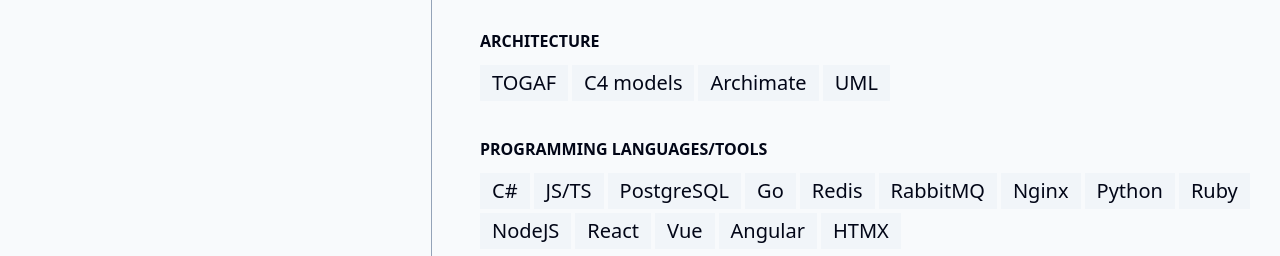
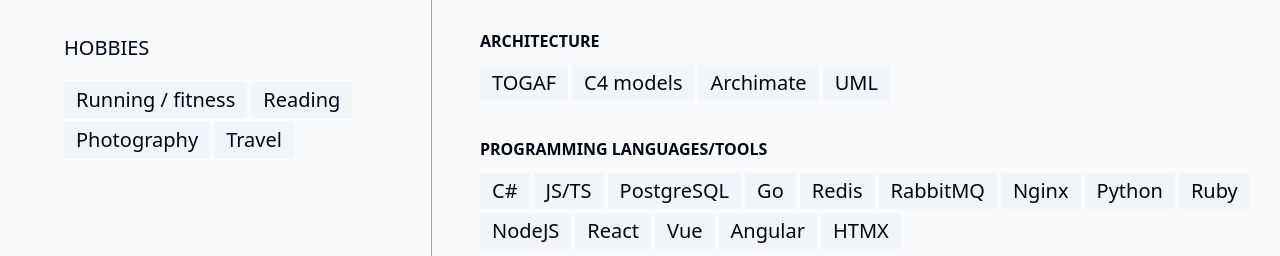
Before and after one commit to paulkamer/paulkamer.nl, an Eleventy site: page src/index.njk in a window 1280 px wide. Shown: the part 544-800 px from the top of the page. Built offline with nearby package versions, Linux system fonts and the light colour scheme; Eleventy itself is replaced by a stand-in of ours; files that its build step writes are made by us from their sources.

Commit message:
add hobbies

```diff
--- a/src/_data/author.json
+++ b/src/_data/author.json
@@ -154,5 +154,11 @@
         "year": "2021",
         "link": "https://www.credly.com/badges/9ba87db8-82ce-4bf6-bc78-aef0e999e05f"
       }
+    ],
+    "hobbies": [
+      { "name": "Running / fitness" },
+      { "name": "Reading" },
+      { "name": "Photography" },
+      { "name": "Travel" }
     ]
   }
--- a/src/_includes/partials/_aside.njk
+++ b/src/_includes/partials/_aside.njk
@@ -27,5 +27,7 @@
           </svg></span><span class="font-bold py-1 px-3 text-lg">{{ author.location }}</span></div>
     </div>
     {% include "partials/_connect.njk" %}
+
+    {% include "partials/_hobbies.njk" %}
   </div>
 </aside>
--- /dev/null
+++ b/src/_includes/partials/_hobbies.njk
@@ -0,0 +1,8 @@
+<h3 class="font-medium text-xl uppercase mb-3" id="connect">Hobbies</h3>
+<ul class="flex flex-wrap mt-2">
+  {% for item in author.hobbies %}
+    <li class="relative inline-block mb-1 mr-1">
+      <span class="flex items-center subpixel-antialiased highlight px-3 py-1 font-header font-light text-xl md:text-1xl text-lead-text transition-color duration-200 ease-in-out">{{ item.name }}</span>
+    </li>
+  {% endfor %}
+</ul>
```
